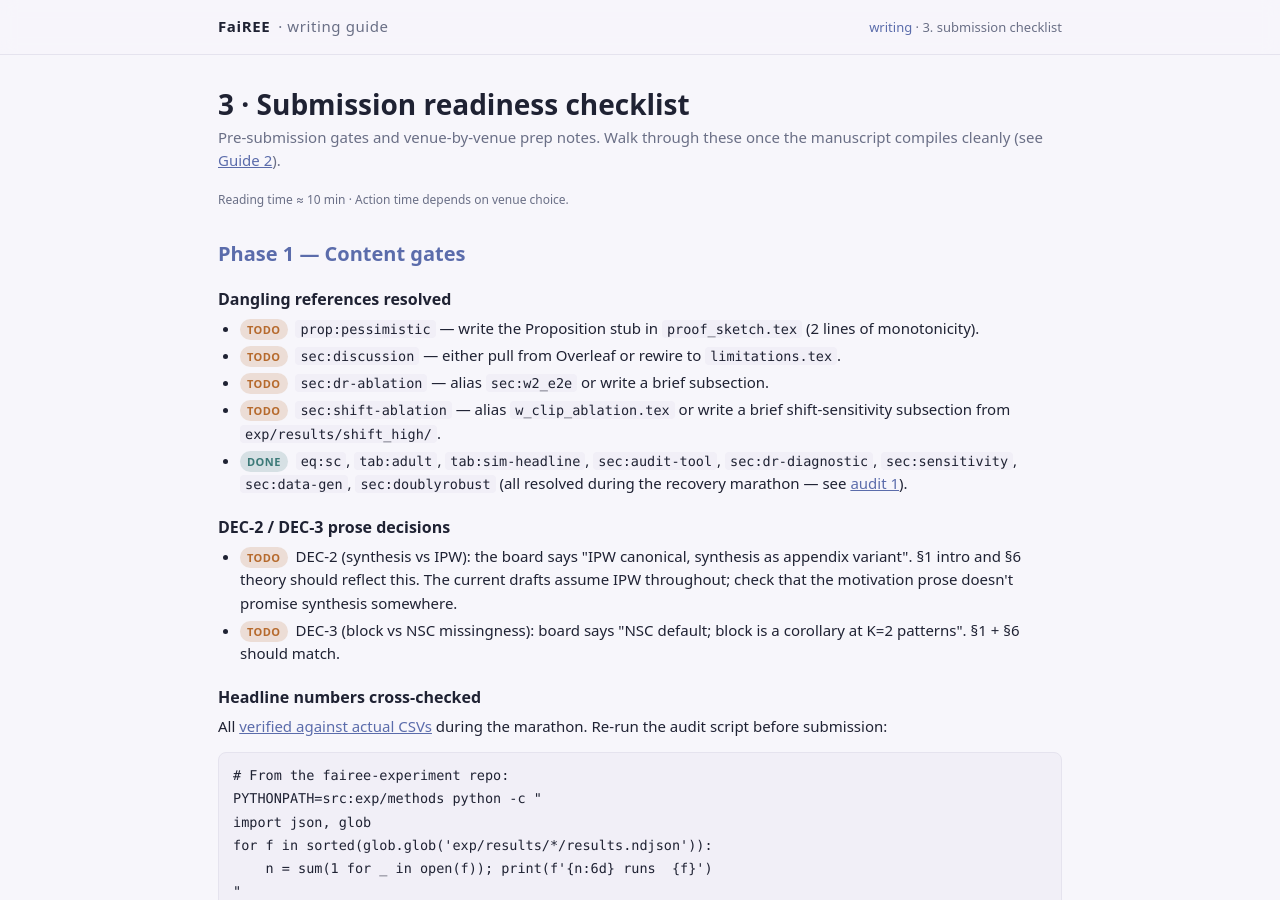
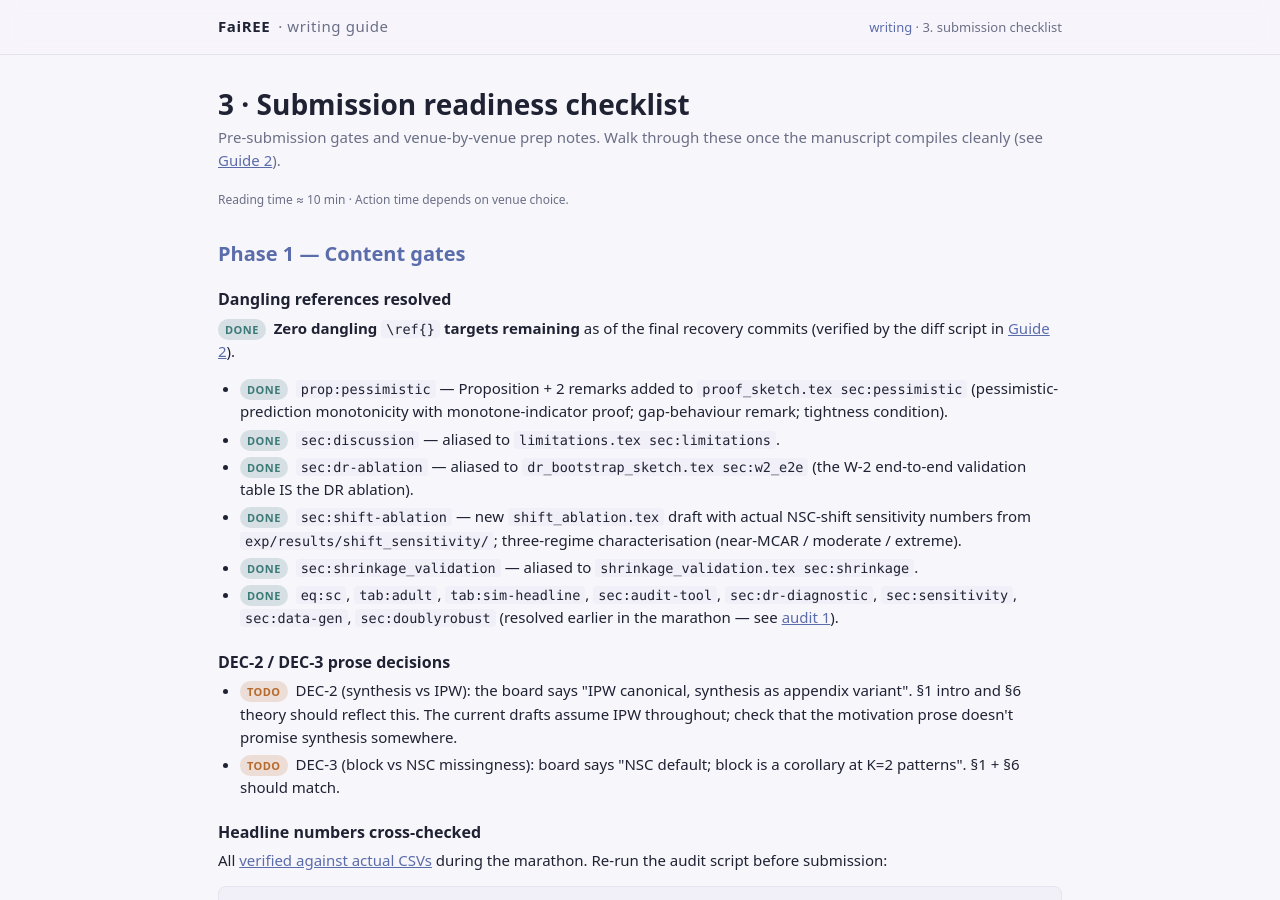
Before and after one commit to yulinl2/yulinl2.github.io, a Jekyll site: the page fairee-writing/03-submission-checklist.html, which Jekyll copies as it is, in a window 1280 px wide and 900 px high. Built offline with Jekyll 4.4.1, drawn with Linux system fonts in a browser that asks for light colours.

Commit message:
writing-guide: refresh — all 5 dangling refs now resolved
Updated 03-submission-checklist.html: the 'Dangling references
resolved' subsection had 4 TODOs and 1 DONE. After the recent commit
'manuscript: resolve all 5 residual dangling refs', all 5 are DONE.
Each line now points at the specific resolution (Proposition shipped,
label alias added, new shift_ablation.tex draft, etc.).

Also updated the index status-snapshot table: 'all sections covered;
5 forward-refs residual' -> 'all sections covered; 0 dangling
forward-refs'. Bumped draft count 25 -> 26 (new shift_ablation.tex).

```diff
--- a/fairee-writing/03-submission-checklist.html
+++ b/fairee-writing/03-submission-checklist.html
@@ -31,12 +31,19 @@
   <h2>Phase 1 — Content gates</h2>
 
   <h3>Dangling references resolved</h3>
+  <p>
+    <span class="tag tag-ok">DONE</span>
+    <strong>Zero dangling <code>\ref{}</code> targets remaining</strong>
+    as of the final recovery commits (verified by the diff script in
+    <a href="02-compile-checklist.html">Guide 2</a>).
+  </p>
   <ul>
-    <li><span class="tag tag-warn">TODO</span> <code>prop:pessimistic</code> — write the Proposition stub in <code>proof_sketch.tex</code> (2 lines of monotonicity).</li>
-    <li><span class="tag tag-warn">TODO</span> <code>sec:discussion</code> — either pull from Overleaf or rewire to <code>limitations.tex</code>.</li>
-    <li><span class="tag tag-warn">TODO</span> <code>sec:dr-ablation</code> — alias <code>sec:w2_e2e</code> or write a brief subsection.</li>
-    <li><span class="tag tag-warn">TODO</span> <code>sec:shift-ablation</code> — alias <code>w_clip_ablation.tex</code> or write a brief shift-sensitivity subsection from <code>exp/results/shift_high/</code>.</li>
-    <li><span class="tag tag-ok">DONE</span> <code>eq:sc</code>, <code>tab:adult</code>, <code>tab:sim-headline</code>, <code>sec:audit-tool</code>, <code>sec:dr-diagnostic</code>, <code>sec:sensitivity</code>, <code>sec:data-gen</code>, <code>sec:doublyrobust</code> (all resolved during the recovery marathon — see <a href="../fairee-audits/01-bibliography-and-labels.html">audit 1</a>).</li>
+    <li><span class="tag tag-ok">DONE</span> <code>prop:pessimistic</code> — Proposition + 2 remarks added to <code>proof_sketch.tex sec:pessimistic</code> (pessimistic-prediction monotonicity with monotone-indicator proof; gap-behaviour remark; tightness condition).</li>
+    <li><span class="tag tag-ok">DONE</span> <code>sec:discussion</code> — aliased to <code>limitations.tex sec:limitations</code>.</li>
+    <li><span class="tag tag-ok">DONE</span> <code>sec:dr-ablation</code> — aliased to <code>dr_bootstrap_sketch.tex sec:w2_e2e</code> (the W-2 end-to-end validation table IS the DR ablation).</li>
+    <li><span class="tag tag-ok">DONE</span> <code>sec:shift-ablation</code> — new <code>shift_ablation.tex</code> draft with actual NSC-shift sensitivity numbers from <code>exp/results/shift_sensitivity/</code>; three-regime characterisation (near-MCAR / moderate / extreme).</li>
+    <li><span class="tag tag-ok">DONE</span> <code>sec:shrinkage_validation</code> — aliased to <code>shrinkage_validation.tex sec:shrinkage</code>.</li>
+    <li><span class="tag tag-ok">DONE</span> <code>eq:sc</code>, <code>tab:adult</code>, <code>tab:sim-headline</code>, <code>sec:audit-tool</code>, <code>sec:dr-diagnostic</code>, <code>sec:sensitivity</code>, <code>sec:data-gen</code>, <code>sec:doublyrobust</code> (resolved earlier in the marathon — see <a href="../fairee-audits/01-bibliography-and-labels.html">audit 1</a>).</li>
   </ul>
 
   <h3>DEC-2 / DEC-3 prose decisions</h3>
--- a/fairee-writing/index.html
+++ b/fairee-writing/index.html
@@ -85,7 +85,7 @@
   <table>
     <thead><tr><th>Asset</th><th>Status</th></tr></thead>
     <tbody>
-      <tr><td>Manuscript drafts (25 .tex, ~3,600 lines)</td><td><span class="tag tag-ok">complete</span> all sections covered; 5 forward-refs residual</td></tr>
+      <tr><td>Manuscript drafts (26 .tex, ~3,800 lines)</td><td><span class="tag tag-ok">complete</span> all sections covered; <strong>0 dangling forward-refs</strong> (prop:pessimistic shipped + 4 aliases)</td></tr>
       <tr><td>Bibliography</td><td><span class="tag tag-ok">clean</span> 0 broken <code>\cite{}</code>, 31 entries</td></tr>
       <tr><td>Theorem 1 (W-1)</td><td><span class="tag tag-ok">closed</span> explicit <code>c_0</code> constants in <code>proof_sketch.tex sec:w1_constants</code></td></tr>
       <tr><td>DR admission (W-2)</td><td><span class="tag tag-ok">closed</span> Donsker + uniform-in-B bounds in <code>dr_bootstrap_sketch.tex</code></td></tr>
```
